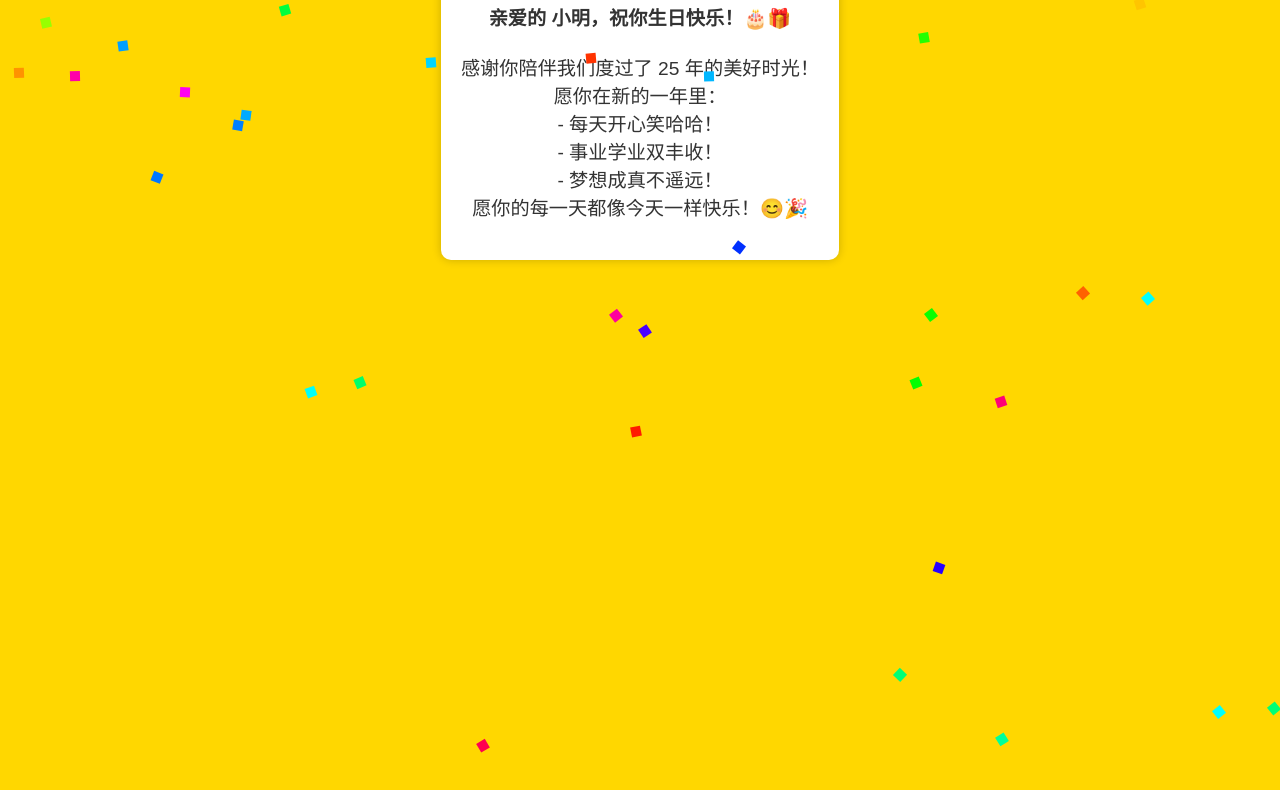
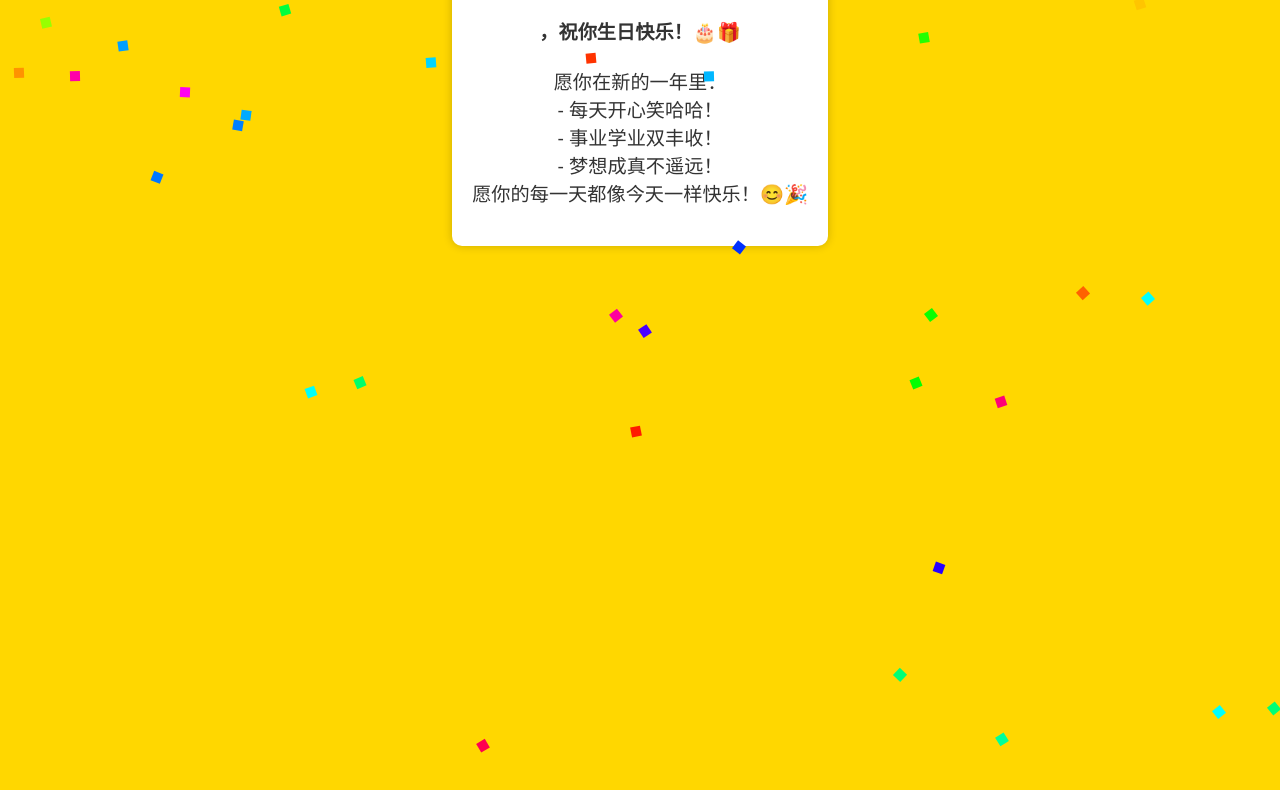
Before and after one commit to Hunter0030/hank, a plain HTML site: page index.html in a window 1280 px wide. Shown: the part 323-1113 px from the top of the page. Drawn offline with Linux system fonts and the light colour scheme.

Commit message:
Update index.html

```diff
--- a/index.html
+++ b/index.html
@@ -77,8 +77,7 @@
 
         // 生成祝福语
         const birthdayMessage = `
-            <strong>亲爱的 ${name}，祝你生日快乐！🎂🎁</strong><br><br>
-            感谢你陪伴我们度过了 ${age} 年的美好时光！<br>
+            <strong>，祝你生日快乐！🎂🎁</strong><br><br>
             愿你在新的一年里：<br>
             - 每天开心笑哈哈！<br>
             - 事业学业双丰收！<br>
```
